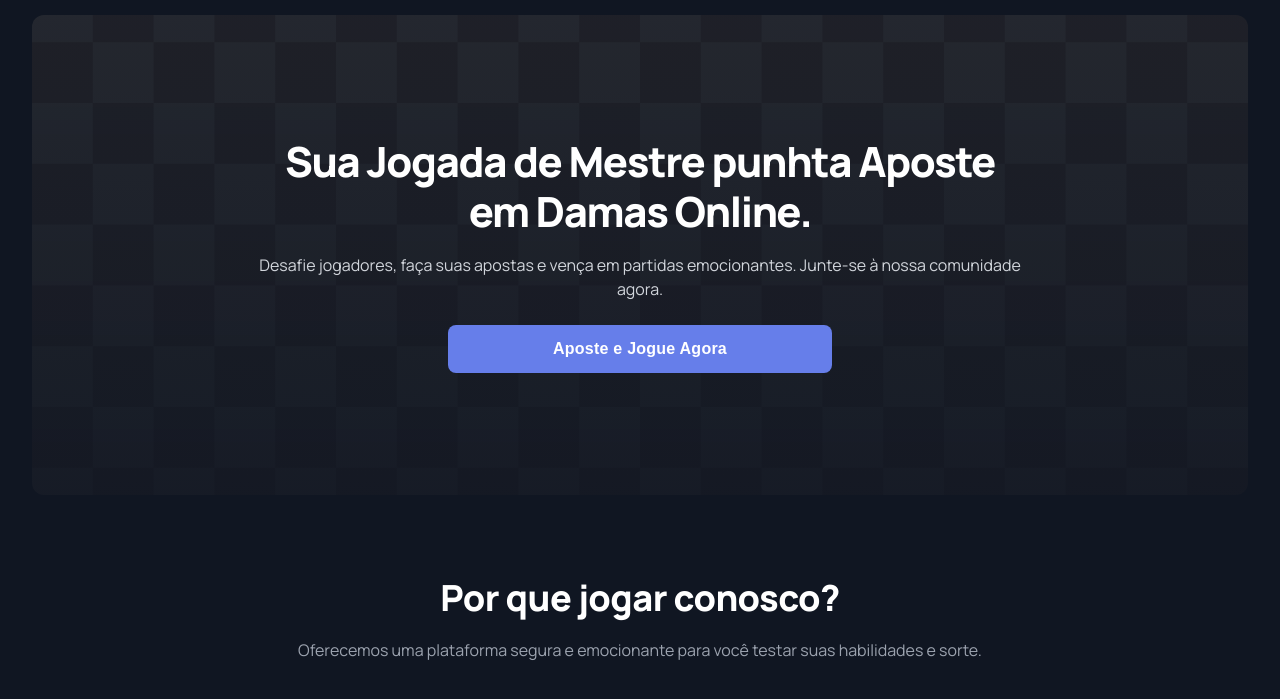
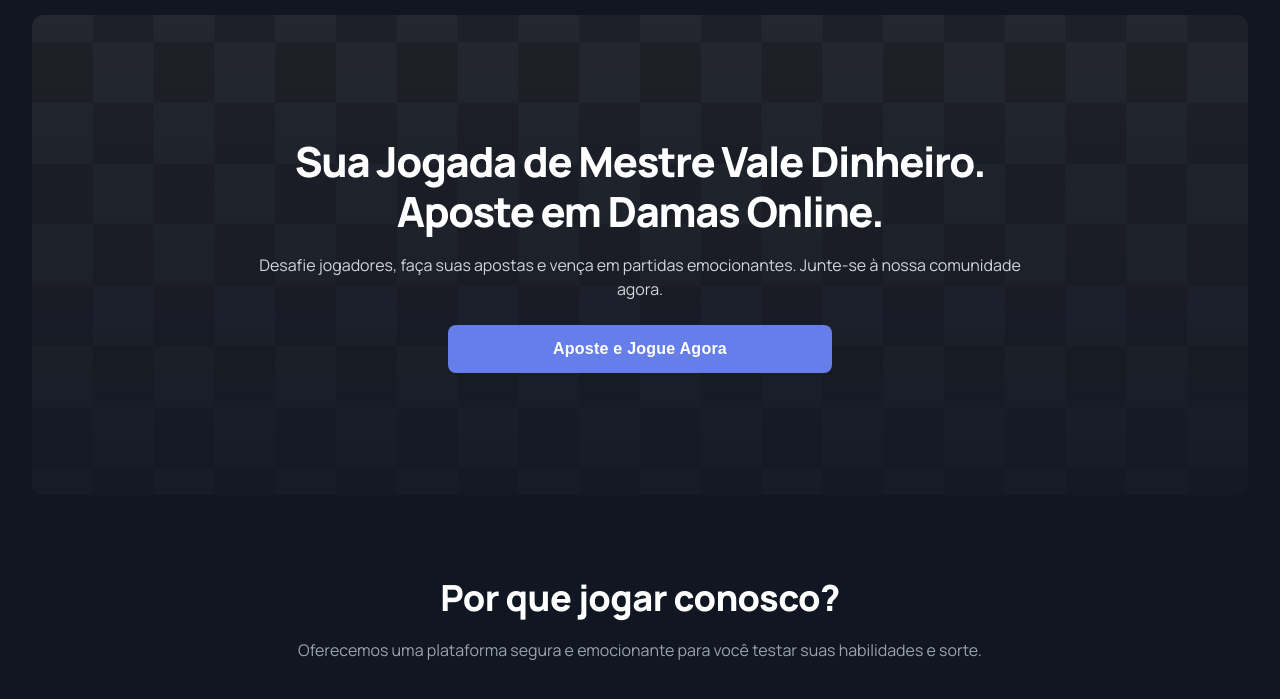
Before and after one commit to HigorSouzaa/aposta-dama, a website: page frontend/index.html in a window 1280 px wide. Shown: the part 66-765 px from the top of the page. Drawn offline with nearby package versions, Linux system fonts and the light colour scheme.

Commit message:
feat: update hero title to emphasize monetary aspect of the game

```diff
--- a/frontend/index.html
+++ b/frontend/index.html
@@ -54,7 +54,7 @@
               <div class="hero-banner">
                 <div class="hero-content">
                   <h1 class="hero-title">
-                    Sua Jogada de Mestre punhta Aposte em Damas Online.
+                    Sua Jogada de Mestre Vale Dinheiro. Aposte em Damas Online.
                   </h1>
                   <h2 class="hero-subtitle">
                     Desafie jogadores, faça suas apostas e vença em partidas
```
